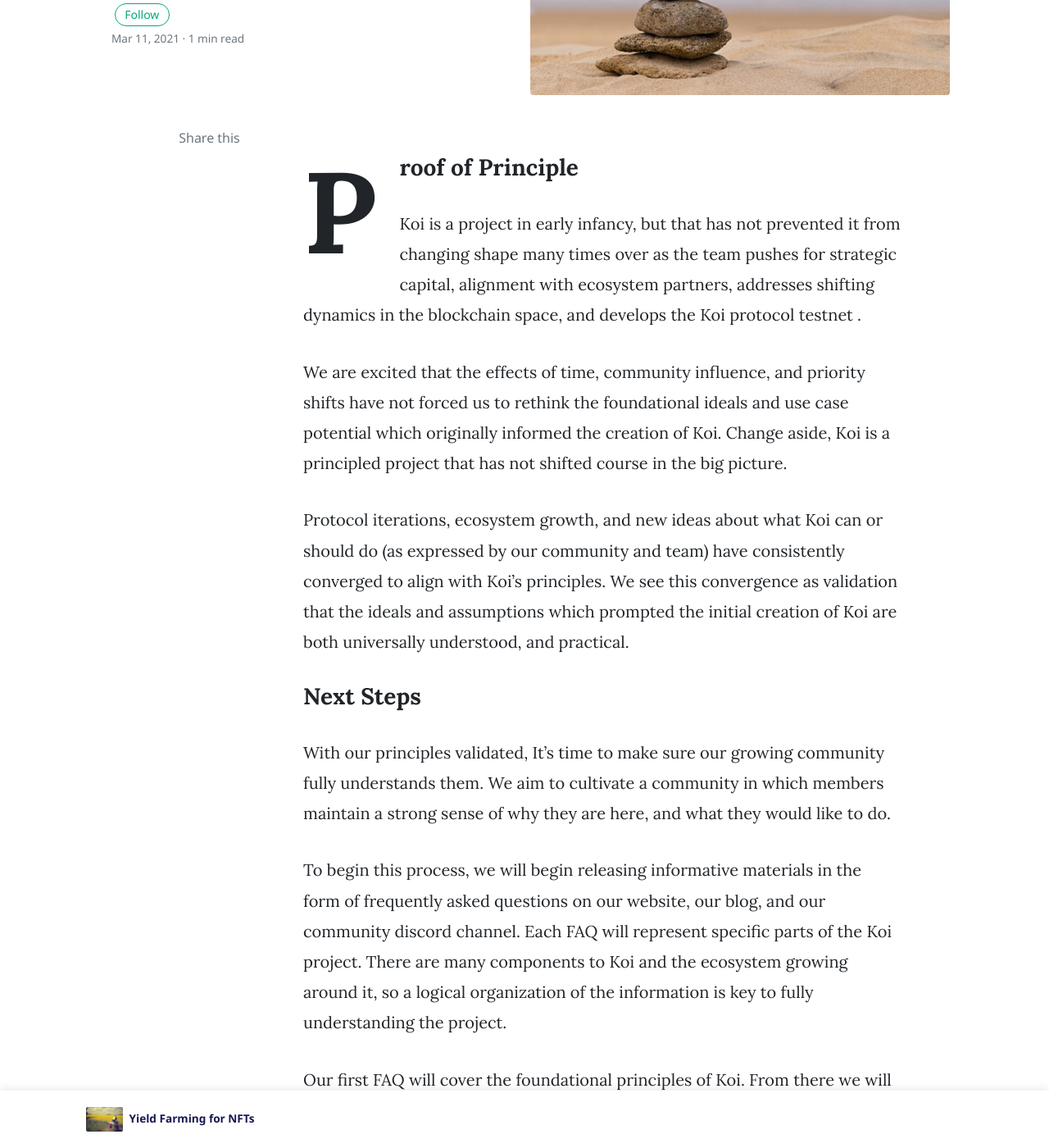
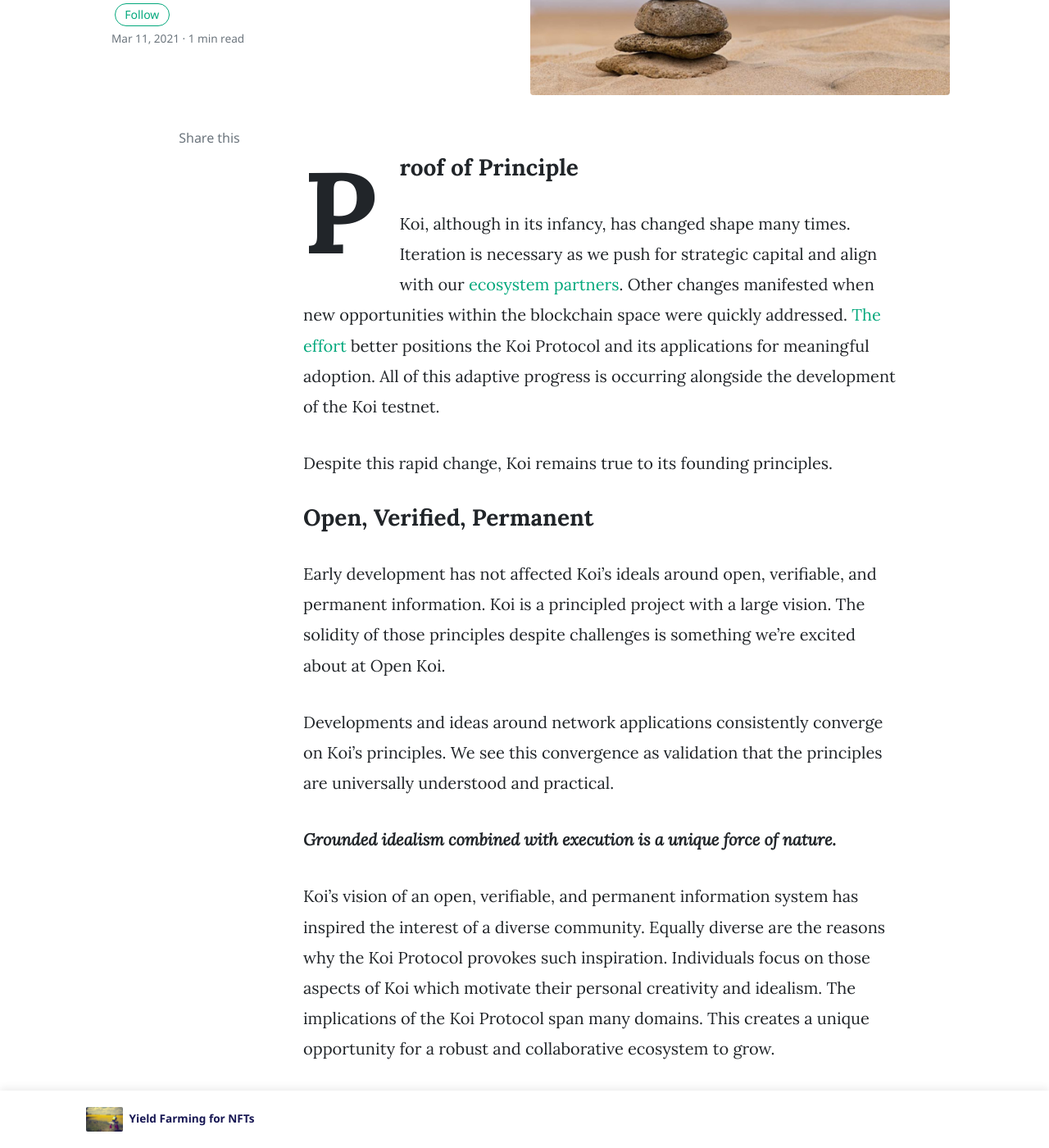
Before and after one commit to tykoii/blog, a Jekyll site: the page built from _posts/2021-03-11-Koi:-a-Principled-Project.markdown, in a window 1280 px wide and 1400 px high, scrolled down 356 px. Shown: the whole window at 82% size. Built offline with Jekyll 4.4.1, drawn with Linux system fonts in a browser that asks for light colours; nearby versions of some CDN libraries; comment, search, counter and statistics services are not loaded; some of the changed text lies outside the part shown.

Commit message:
Update 2021-03-11-Koi:-a-Principled-Project.markdown

```diff
--- a/_posts/2021-03-11-Koi:-a-Principled-Project.markdown
+++ b/_posts/2021-03-11-Koi:-a-Principled-Project.markdown
@@ -6,15 +6,22 @@
 ---
 
 ### Proof of Principle
-Koi is a project in early infancy, but that has not prevented it from changing shape many times over as the team pushes for strategic capital, alignment with ecosystem partners, addresses shifting dynamics in the blockchain space, and develops the Koi protocol testnet .
+Koi, although in its infancy, has changed shape many times. Iteration is necessary as we push for strategic capital and align with our [ecosystem partners](https://www.arweave.org/). Other changes manifested when new opportunities within the blockchain space were quickly addressed. [The effort](https://blog.openkoi.com/Yield-Farming-for-NFTs/) better positions the Koi Protocol and its applications for meaningful adoption. All of this adaptive progress is occurring alongside the development of the Koi testnet.
 
-We are excited that the effects of time, community influence, and priority shifts have not forced us to rethink the foundational ideals and use case potential which originally informed the creation of Koi. Change aside, Koi is a principled project that has not shifted course in the big picture.
+Despite this rapid change, Koi remains true to its founding principles.
 
-Protocol iterations, ecosystem growth, and new ideas about what Koi can or should do (as expressed by our community and team) have consistently converged to align with Koi’s principles. We see this convergence as validation that the ideals and assumptions which prompted the initial creation of Koi are both universally understood, and practical.
+### Open, Verified, Permanent
+Early development has not affected Koi's ideals around open, verifiable, and permanent information. Koi is a principled project with a large vision. The solidity of those principles despite challenges is something we're excited about at Open Koi.
+
+Developments and ideas around network applications consistently converge on Koi's principles. We see this convergence as validation that the principles are universally understood and practical.
+
+__*Grounded idealism combined with execution is a unique force of nature.*__
+
+Koi's vision of an open, verifiable, and permanent information system has inspired the interest of a diverse community. Equally diverse are the reasons why the Koi Protocol provokes such inspiration. Individuals focus on those aspects of Koi which motivate their personal creativity and idealism. The implications of the Koi Protocol span many domains. This creates a unique opportunity for a robust and collaborative ecosystem to grow.
 
 ### Next Steps
-With our principles validated, It’s time to make sure our growing community fully understands them. We aim to cultivate a community in which members maintain a strong sense of why they are here, and what they would like to do.
+We must now establish awareness around Koi’s foundational principles for the good of our community. We aim to cultivate a community where members maintain a sense of these principles over time. As a result of this understanding, individuals are empowered to move Koi forward in new and bold ways.
 
-To begin this process, we will begin releasing informative materials in the form of frequently asked questions on our website, our blog, and our community discord channel. Each FAQ will represent specific parts of the Koi project. There are many components to Koi and the ecosystem growing around it, so a logical organization of the information is key to fully understanding the project.
+To accomplish this, we will release lightweight educational materials here on our website and on our community [Discord](https://discord.gg/8Vmhj6VHsm) chat. This information will also be circulated on other platforms when relevant.
 
-Our first FAQ will cover the foundational principles of Koi. From there we will build up to other topics. Onward.
+Awareness of our principles is the foundation from which our community grows. We look forward to building on these principles and seeing some truly great innovations emerge. *Onward.*
```
